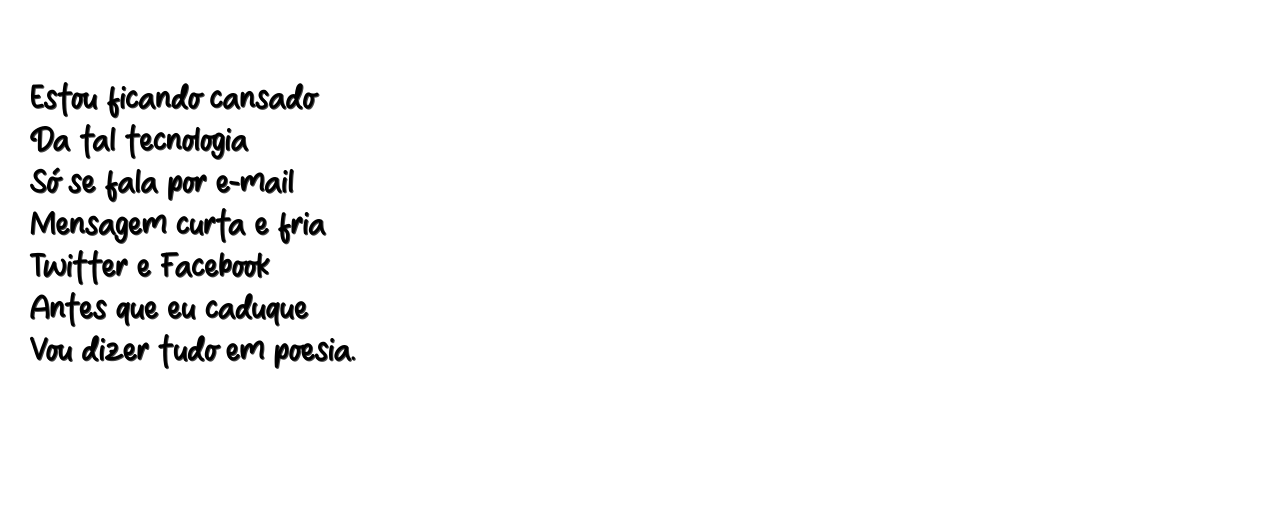
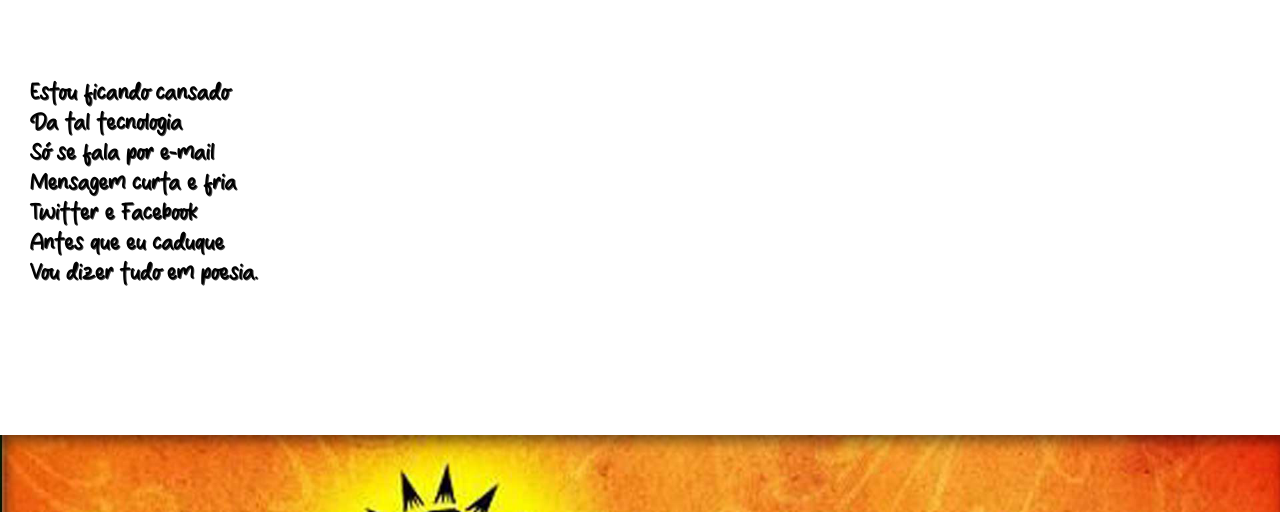
Before and after one commit to PamellaMoraes/Projeto-Cordel, a plain HTML site: page index.html in a window 1280 px wide. Shown: the part 213-725 px from the top of the page. Drawn offline with Linux system fonts and the light colour scheme; files whose address does not match are found by name.

Commit message:
Update style.css

```diff
--- a/style.css
+++ b/style.css
@@ -59,7 +59,7 @@
         padding-bottom: 10vh;
         padding-left: 30px;
         font-family:var(--fonte-texto);
-        font-size: 200% /* (VW significa veiw width(a largura);) */
+        font-size: 140%/* (VW significa veiw width(a largura);) */
         }
 
 
```
